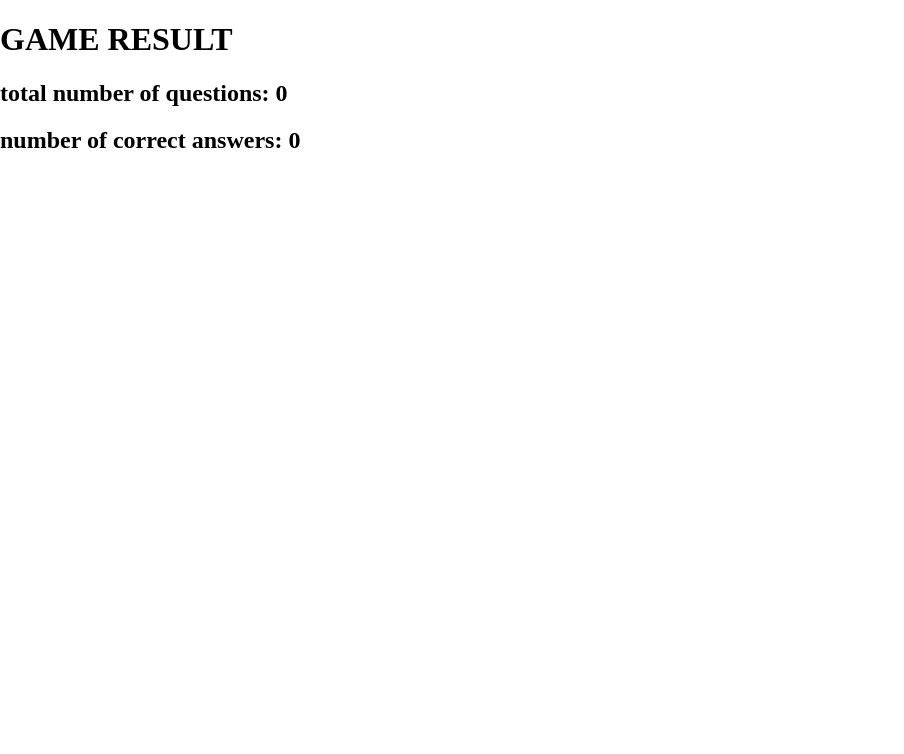
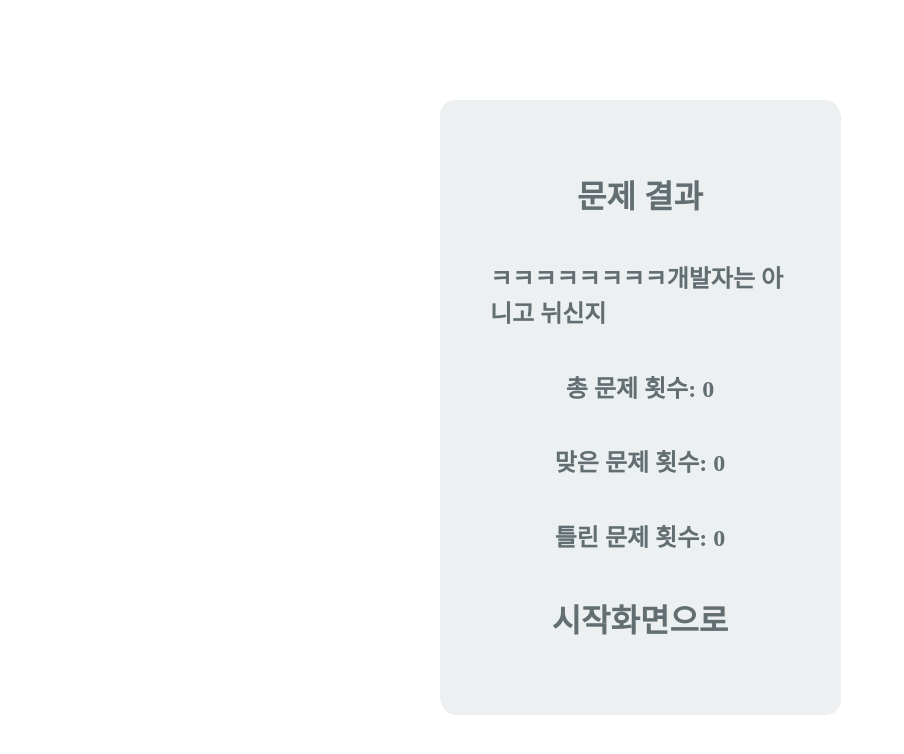
Before and after one commit to hsk-kr/are-you-a-developer, a React (Create React App) app: page /game-result in a window 1280 px wide. Shown: the top 754 px of the page, without its empty margins (0-904 px from the left). Built offline with nearby package versions, Linux system fonts and the light colour scheme.

Commit message:
Design Result page

```diff
--- a/src/components/GameResult/index.tsx
+++ b/src/components/GameResult/index.tsx
@@ -1,5 +1,8 @@
-import React, { useState, useEffect } from "react";
-import { useLocation, Redirect } from "react-router-dom";
+import React, { useState, useEffect, useContext } from "react";
+import "./styles.scss";
+import { useLocation, Redirect, Link } from "react-router-dom";
+import { ThemeContext } from "../../contexts/ThemeContext";
+import { LanguageContext, languages } from "../../contexts/LanguageContext";
 
 function useQuery() {
   return new URLSearchParams(useLocation().search);
@@ -9,11 +12,38 @@ const GameResult = () => {
   const [query] = useState(useQuery());
   const [totalNum, setTotalNum] = useState<number>(0);
   const [correctNum, setCorrectNum] = useState<number>(0);
+  const [resultText, setResultText] = useState<string>("");
   const [loading, load] = useState<boolean>(true);
   const [hasError, error] = useState<boolean>(false);
+
+  const themeContext = useContext(ThemeContext);
+  const { lang } = useContext(LanguageContext);
+  const {
+    resultTitle,
+    numberOfTotalQuestions,
+    numberOfCorrectAnswers,
+    numberOfIncorrectAnswers,
+    perfectScoreTitle,
+    goodSCoreTitle,
+    badScoreTitle,
+    redirectToMain
+  } = languages[lang];
+
+  useEffect(() => {
+    themeContext.setTheme(themeContext.themeName);
+  }, [themeContext]);
+
   useEffect(() => {
     const total: number = Number(query.get("total"));
     const cn: number = Number(query.get("cn"));
+
+    if (total >= 10 && total === cn) {
+      setResultText(perfectScoreTitle);
+    } else if (total === cn) {
+      setResultText(goodSCoreTitle);
+    } else {
+      setResultText(badScoreTitle);
+    }
 
     if (isNaN(total) || Number.isNaN(cn)) {
       error(true);
@@ -36,9 +66,22 @@ const GameResult = () => {
 
   return (
     <div className="game-result-container">
-      <h1>GAME RESULT</h1>
-      <h2>total number of questions: {totalNum}</h2>
-      <h2>number of correct answers: {correctNum}</h2>
+      <div className="game-result-box">
+        <h1>{resultTitle}</h1>
+        <h2>{resultText}</h2>
+        <h2>
+          {numberOfTotalQuestions}: {totalNum}
+        </h2>
+        <h2>
+          {numberOfCorrectAnswers}: {correctNum}
+        </h2>
+        <h2>
+          {numberOfIncorrectAnswers}: {totalNum - correctNum}
+        </h2>
+        <h1>
+          <Link to="/">{redirectToMain}</Link>
+        </h1>
+      </div>
     </div>
   );
 };
--- a/src/components/GameResult/styles.scss
+++ b/src/components/GameResult/styles.scss
@@ -0,0 +1,20 @@
+.game-result-container {
+  width: 100%;
+  display: flex;
+  flex-direction: column;
+  align-items: center;
+
+  .game-result-box {
+    width: 300px;
+    padding: 50px;
+    margin-top: 100px;
+    display: flex;
+    flex-direction: column;
+    align-items: center;
+
+    color: var(--resultTextColor);
+    background-color: var(--menuLabelBackgroundColor);
+    box-shadow: 1px 3px #efefef;
+    border-radius: 15px;
+  }
+}
--- a/src/contexts/LanguageContext.ts
+++ b/src/contexts/LanguageContext.ts
@@ -8,6 +8,14 @@ export type Language = {
   backButton: string;
   changeLanguage: string;
   notSupported: string;
+  resultTitle: string;
+  numberOfTotalQuestions: string;
+  numberOfCorrectAnswers: string;
+  numberOfIncorrectAnswers: string;
+  perfectScoreTitle: string;
+  goodSCoreTitle: string;
+  badScoreTitle: string;
+  redirectToMain: string;
 };
 
 export type Languages = {
@@ -28,7 +36,15 @@ export const languages: Languages = {
     menuSetting: "설정",
     backButton: "뒤로가기",
     changeLanguage: "언어 변경",
-    notSupported: "아직 지원하지 않습니다."
+    notSupported: "아직 지원하지 않습니다.",
+    resultTitle: "문제 결과",
+    numberOfTotalQuestions: "총 문제 횟수",
+    numberOfCorrectAnswers: "맞은 문제 횟수",
+    numberOfIncorrectAnswers: "틀린 문제 횟수",
+    perfectScoreTitle: "안녕하세요! 개발자님!",
+    goodSCoreTitle: "ㅋㅋㅋㅋㅋㅋㅋㅋ개발자는 아니고 뉘신지",
+    badScoreTitle: "ㅋㅋㅋㅋ 문과는 가라",
+    redirectToMain: "시작화면으로"
   },
   en: {
     title: "Are you a developer?",
@@ -37,7 +53,15 @@ export const languages: Languages = {
     menuSetting: "SETTING",
     backButton: "BACK",
     changeLanguage: "Change Language",
-    notSupported: "Not supported yet."
+    notSupported: "Not supported yet.",
+    resultTitle: "Result",
+    numberOfTotalQuestions: "Number of questions",
+    numberOfCorrectAnswers: "Number of correct answers",
+    numberOfIncorrectAnswers: "Nubmer of incorrect answers",
+    perfectScoreTitle: "Hi! Developer!",
+    goodSCoreTitle: "?? Why did you take this test? get out of here.",
+    badScoreTitle: "Go away. Don't take this test anymore.",
+    redirectToMain: "To Main"
   }
 };
 
--- a/src/contexts/ThemeContext.ts
+++ b/src/contexts/ThemeContext.ts
@@ -14,6 +14,7 @@ export type Theme = {
   menuLabelBackgroundColor: string;
   menuLabelColor: string;
   menuLabelActiveColor: string;
+  resultTextColor: string;
 };
 
 export type Themes = {
@@ -29,7 +30,8 @@ export const theme: Themes = {
   white: {
     menuLabelBackgroundColor: "#ecf0f1",
     menuLabelColor: "#ffffff",
-    menuLabelActiveColor: "#a4b0be"
+    menuLabelActiveColor: "#a4b0be",
+    resultTextColor: "#636e72"
   }
 };
 
```
